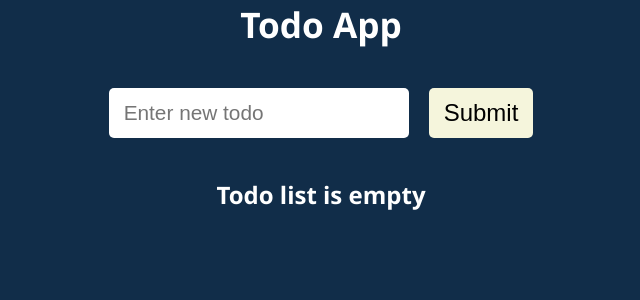
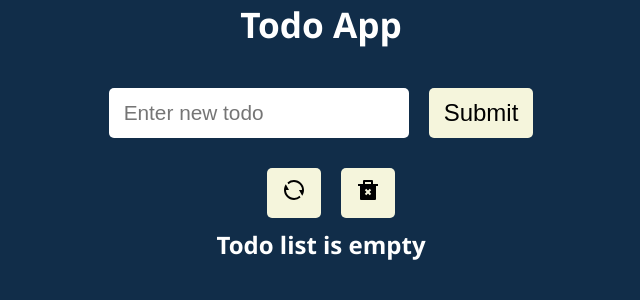
Before and after one commit to VolodymyrMamaevsky/ToDo, a React (Create React App) app: page / in a window 1280 px wide. Shown: the top 300 px of the page, without its empty margins (319-959 px from the left). Built offline with nearby package versions, Linux system fonts and the light colour scheme.

Commit message:
feat: add TodosActions css

```diff
--- a/src/App.js
+++ b/src/App.js
@@ -2,6 +2,7 @@
 import { v4 as uuidv4 } from 'uuid';
 import TodoForm from './components/Todos/TodoForm';
 import TodoList from './components/Todos/TodoList';
+import TodosActions from './components/Todos/TodosActions';
 import './App.css';
 
 function App() {
@@ -30,10 +31,19 @@
 		);
 	};
 
+	const resetTodoHandler = () => {
+		setTodos([]);
+	};
+
+	const deleteCompletedTodoshandler = () => {
+		setTodos(todos.filter((todo) => !todo.isCompleted));
+	};
+
 	return (
 		<div className="App">
 			<h1>Todo App</h1>
 			<TodoForm addTodo={addTodoHandler} />
+			<TodosActions resetTodos={resetTodoHandler} />
 			<TodoList
 				todos={todos}
 				deleteTodo={deleteTodoHandler}
--- a/src/components/Todos/Todo.js
+++ b/src/components/Todos/Todo.js
@@ -4,7 +4,11 @@
 
 function Todo({ todo, deleteTodo, toggleTodo }) {
 	return (
-		<div className={styles.todo}>
+		<div
+			className={`${styles.todo} ${
+				todo.isCompleted ? styles.completedTodo : ''
+			}`}
+		>
 			<RiTodoFill className={styles.todoIcon} />
 			<div className={styles.todoText}>{todo.text}</div>
 			<RiDeleteBin2Line
--- /dev/null
+++ b/src/components/Todos/TodosActions.js
@@ -0,0 +1,17 @@
+import { RiDeleteBin2Fill, RiRefreshLine } from 'react-icons/ri';
+import Button from '../UI/Button';
+
+function TodosActions() {
+	return (
+		<>
+			<Button title="Reset Todos">
+				<RiRefreshLine />
+			</Button>
+			<Button title="Clear Completed Todos">
+				<RiDeleteBin2Fill />
+			</Button>
+		</>
+	);
+}
+
+export default TodosActions;
--- a/src/components/UI/Button.js
+++ b/src/components/UI/Button.js
@@ -0,0 +1,16 @@
+import styles from './Button.module.css';
+
+function Button({ onClick, children, title, disabled = false }) {
+	return (
+		<button
+			className={styles.button}
+			onClick={onClick}
+			title={title}
+			disabled={disabled}
+		>
+			{children}
+		</button>
+	);
+}
+
+export default Button;
--- a/src/components/UI/Button.module.css
+++ b/src/components/UI/Button.module.css
@@ -0,0 +1,14 @@
+.button {
+	margin-left: 20px;
+	height: 50px;
+	cursor: pointer;
+	background-color: beige;
+	font-size: 1.5rem;
+	padding: 10px 15px;
+	border: none;
+	border-radius: 5px;
+}
+
+.button:hover {
+	background-color: rgb(240, 240, 155);
+}
```
Also changed, not shown: src/components/Todos/TodosActions.module.css (added).
